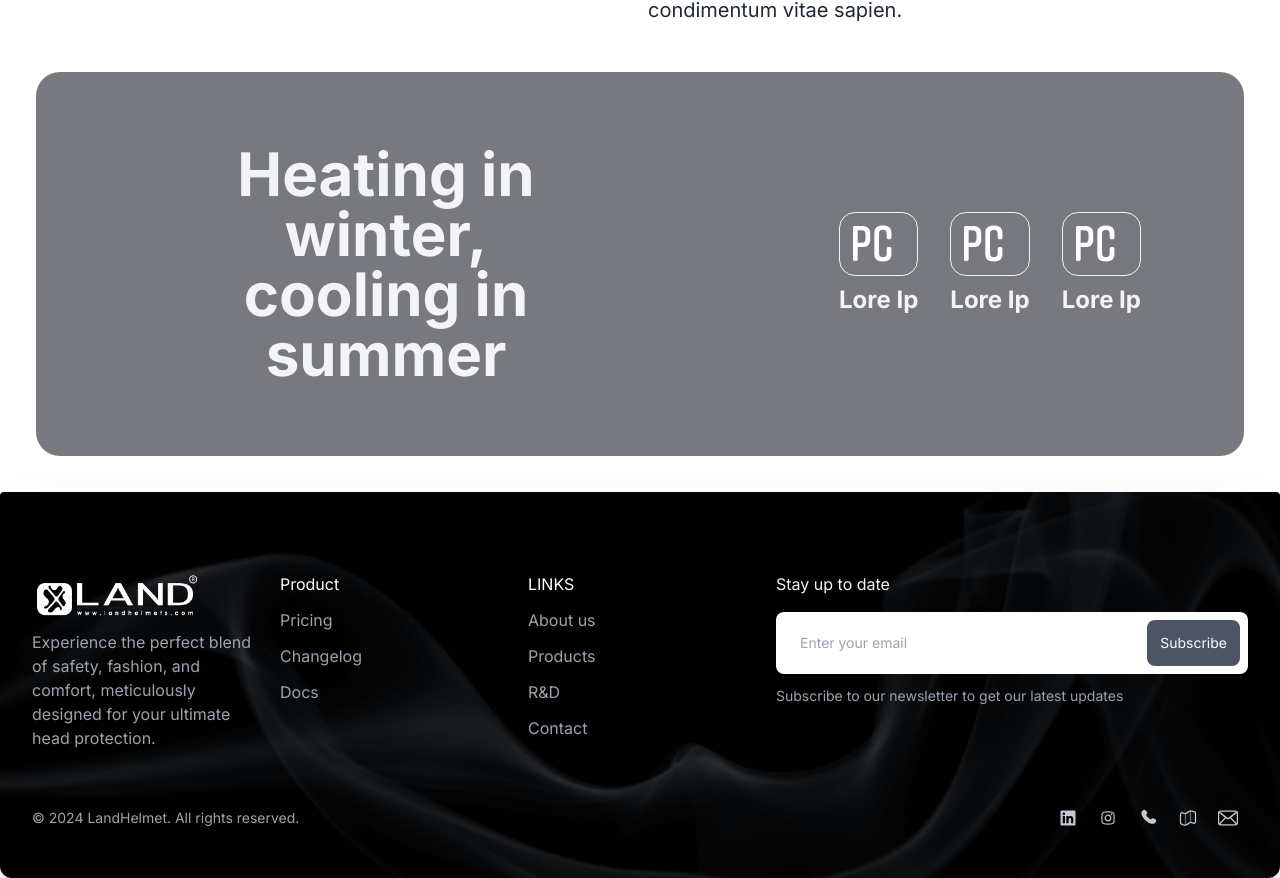
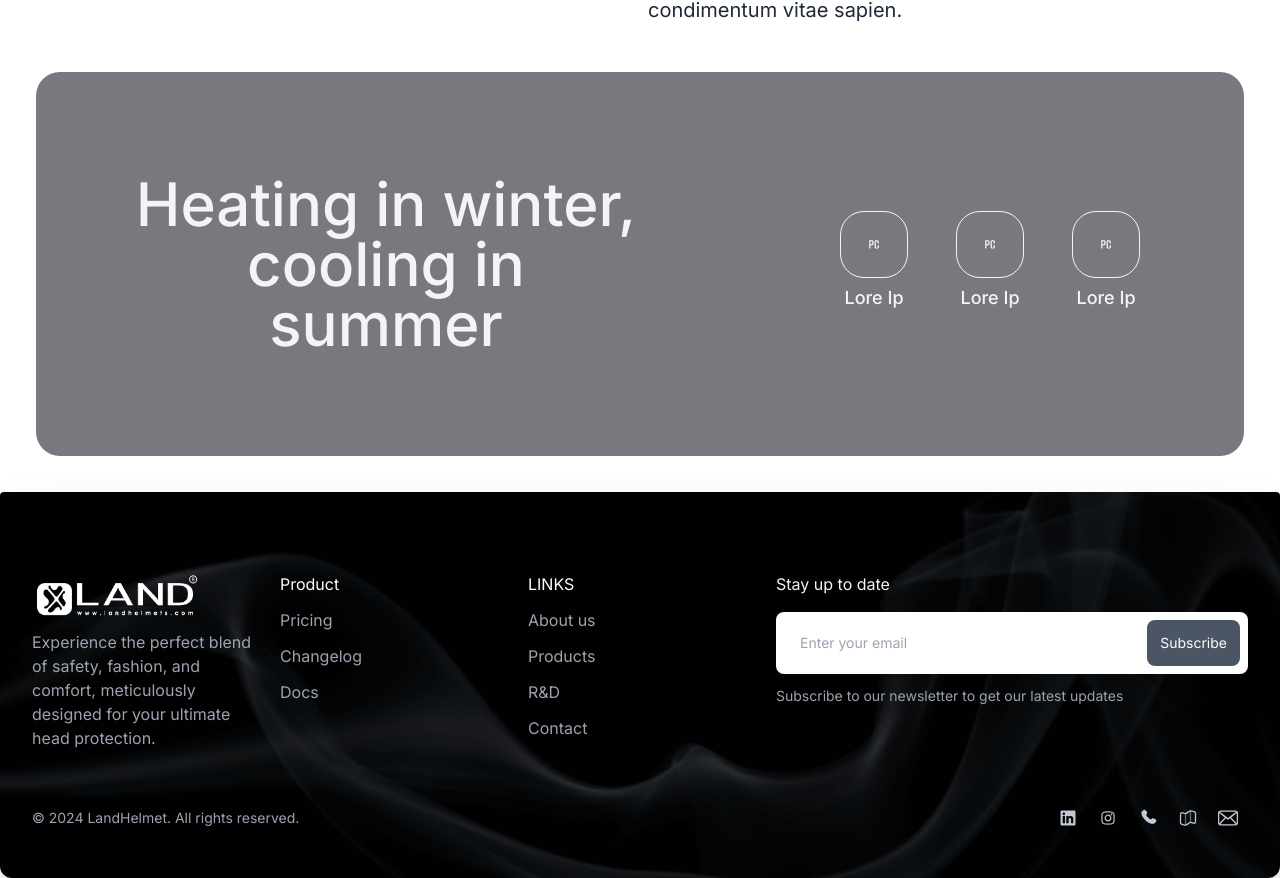
Before and after one commit to Recursive-Solutions-LLC/LandHelmet, a Next.js app: page / in a window 1280 px wide. Shown: the part 6928-7806 px from the top of the page. Built offline with nearby package versions, Linux system fonts and the light colour scheme.

Commit message:
fix style banner

```diff
--- a/src/app/components/containers/Banner.tsx
+++ b/src/app/components/containers/Banner.tsx
@@ -15,18 +15,18 @@ const Banner: React.FC<BannerProps> = ({
 
     const renderSvgs = svgs.map((svg, index) => (
         <div key={index}>
-            <div className="border border-gray-100 p-3 rounded-t-2xl rounded-b-2xl">
-                <Image height={40} width={40} src={svg.svg} alt="icon" className="text-white" />
+            <div className="justify-center flex border border-gray-100 mx-2 p-4 lg:p-7 rounded-3xl ">
+                <Image height={40} width={40} src={svg.svg} alt="icon" className=" text-white" />
             </div>
-            <h1 className="mt-2 text-gray-100 justify-center text-center text-2xl font-bold ">{svg.title}</h1>
+            <h1 className="m-2 text-gray-100 justify-center text-center text-lg font-medium leading-6">{svg.title}</h1>
         </div>
     ))
 
     return (
         <>
-            <div className="lg:flex md:flex sm: z-1 font-custom  m-9 items-center h-96 bg-[#78797e] rounded-rounded-lg rounded-t-3xl rounded-b-3xl">
+            <div className="lg:flex  sm:z-1 font-custom  m-9 items-center h-96 bg-[#78797e] rounded-rounded-lg rounded-t-3xl rounded-b-3xl">
                 <div id="1" className="flex-1 h-60 flex lg:px-24 pd:mx-12 sm:px-12 xs:px-12 items-center justify-center">
-                    <h1 className="text-gray-100 justify-center text-center text-6xl font-bold ">{ReactHtmlParser(title)}</h1>
+                    <h1 className=" text-gray-100 justify-center text-center lg:text-6xl text-3xl font-medium ">{ReactHtmlParser(title)}</h1>
                 </div>
                 <div className="flex-1 flex items-center h-24 justify-center">
                     <div id="2" className=" flex gap-8 justify-center items-center lg:px-24 pd:mx-12 sm:px-12 xs:px-12 ">
```
